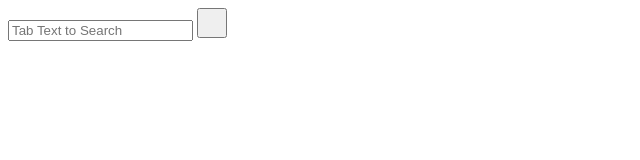
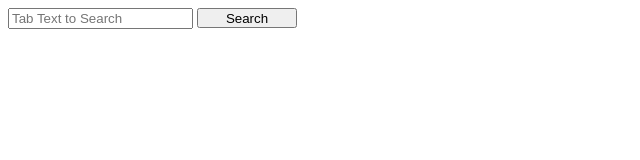
Before and after one commit to jeffslofish/tab-search-chrome-extension, a browser extension: page newtab.html in a window 1280 px wide. Shown: the whole page, without its empty margins (0-640 px from the left). Drawn offline with Linux system fonts and the light colour scheme.

Commit message:
Add some minimal styling.

```diff
--- /dev/null
+++ b/newtab.css
@@ -0,0 +1,4 @@
+#searchButton {
+  width: 100px;
+  height: 20px;
+}
--- a/newtab.html
+++ b/newtab.html
@@ -8,11 +8,12 @@
         outline: none;
       }
     </style>
+    <link href="newtab.css" rel="stylesheet">
   </head>
   <body>
     <form id="searchForm">
         <input id="searchText" placeholder="Tab Text to Search"></input>
-        <button id="searchButton" type="submit"></button>
+        <button id="searchButton" type="submit">Search</button>
     </form>
     <div id="results"></div>
 
```
